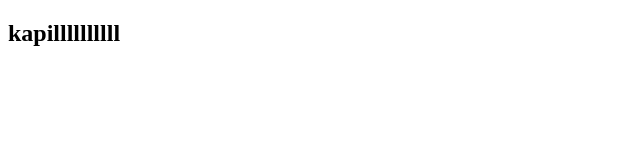
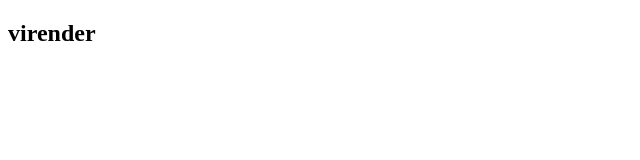
Before and after one commit to kapilparashardkcmkdkcd/edureka, a website: page index.html in a window 1280 px wide. Shown: the whole page, without its empty margins (0-640 px from the left). Drawn offline with Linux system fonts and the light colour scheme.

Commit message:
Update index.html

```diff
--- a/index.html
+++ b/index.html
@@ -5,7 +5,7 @@
   </head>
   <body>
     <div>
-      <h2>kapillllllllll</h2>
+      <h2>virender</h2>
     </div>
   </body>
 </html>
```
